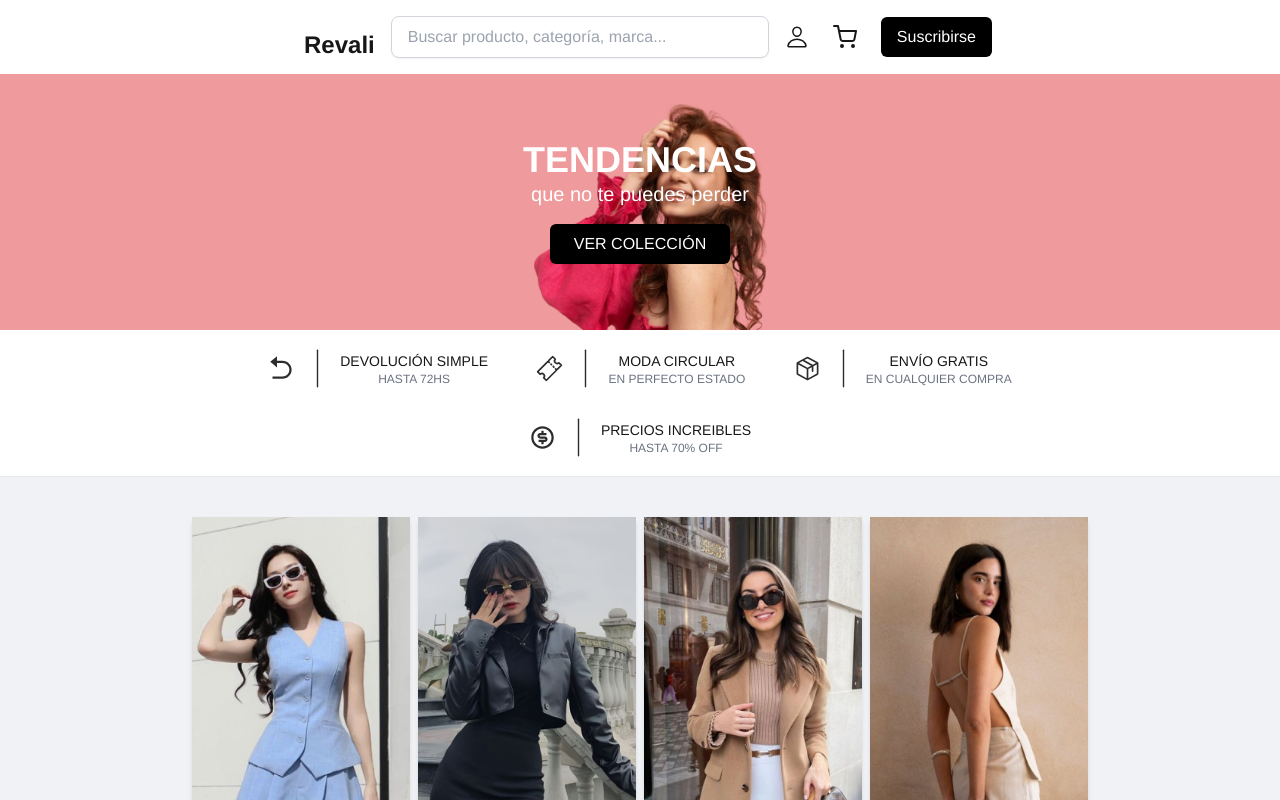
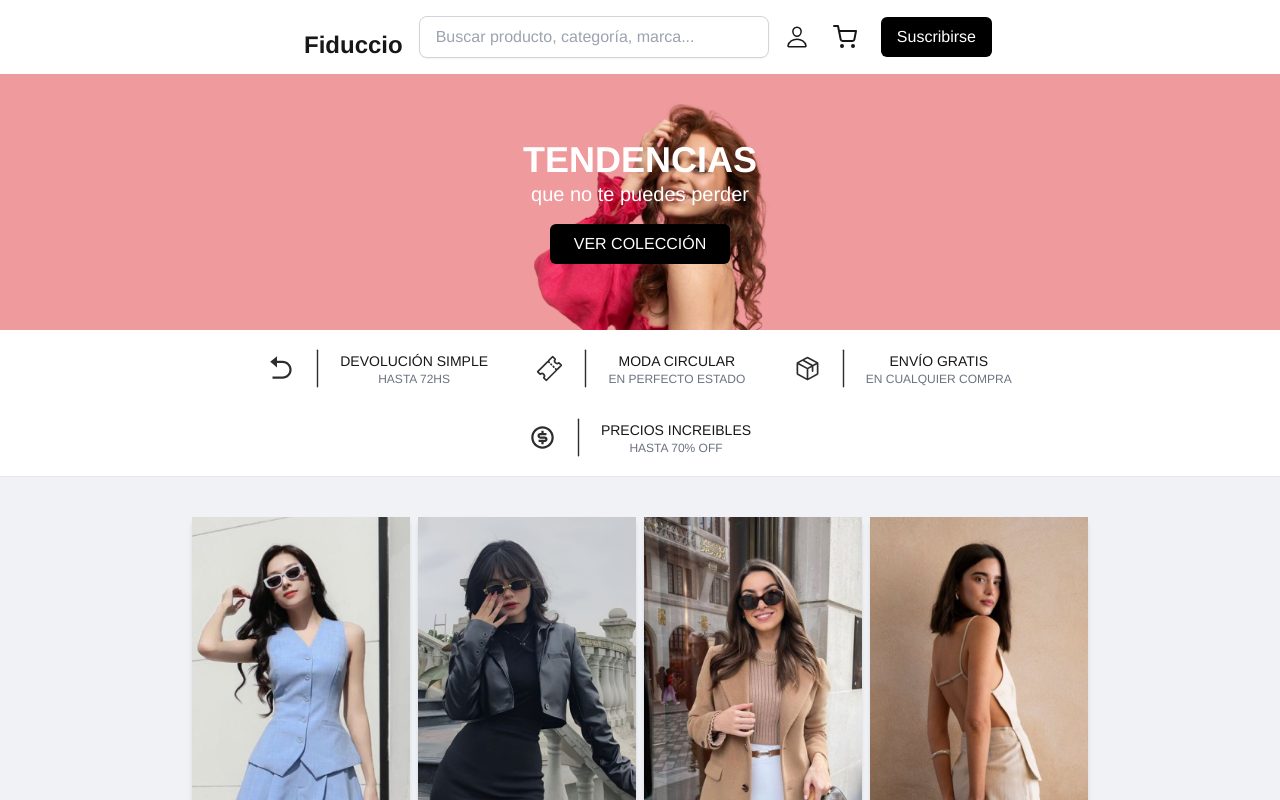
Before and after one commit to Hecze/Revest, a Next.js app: page / in a window 1280 px wide. Shown: the top 800 px of the page. Built offline with nearby package versions, Linux system fonts and the light colour scheme.

Commit message:
Update layout.tsx
puse fiduccio en vez de revali, pero en 2 textos nomas

```diff
--- a/src/app/layout.tsx
+++ b/src/app/layout.tsx
@@ -17,7 +17,7 @@ const geistMono = localFont({
 });
 
 export const metadata: Metadata = {
-  title: "Alquiler de Ropa | REVALI",
+  title: "Alquiler de Ropa | FIDUCCIO",
   description: "Generated by create next app",
 };
 
@@ -46,7 +46,7 @@ export default function RootLayout({
           <div className="flex justify-between items-center lg:px-72 py-4 bg-white">
             {/* Logo */}
             <div className="flex items-center space-x-2">
-              <Link className="text-2xl font-bold mb-4 sm:mb-0 ml-4 translate-y-2" href={"/"}>Revali</Link>
+              <Link className="text-2xl font-bold mb-4 sm:mb-0 ml-4 translate-y-2" href={"/"}>Fiduccio</Link>
             </div>
 
             {/* Search bar */}
```
